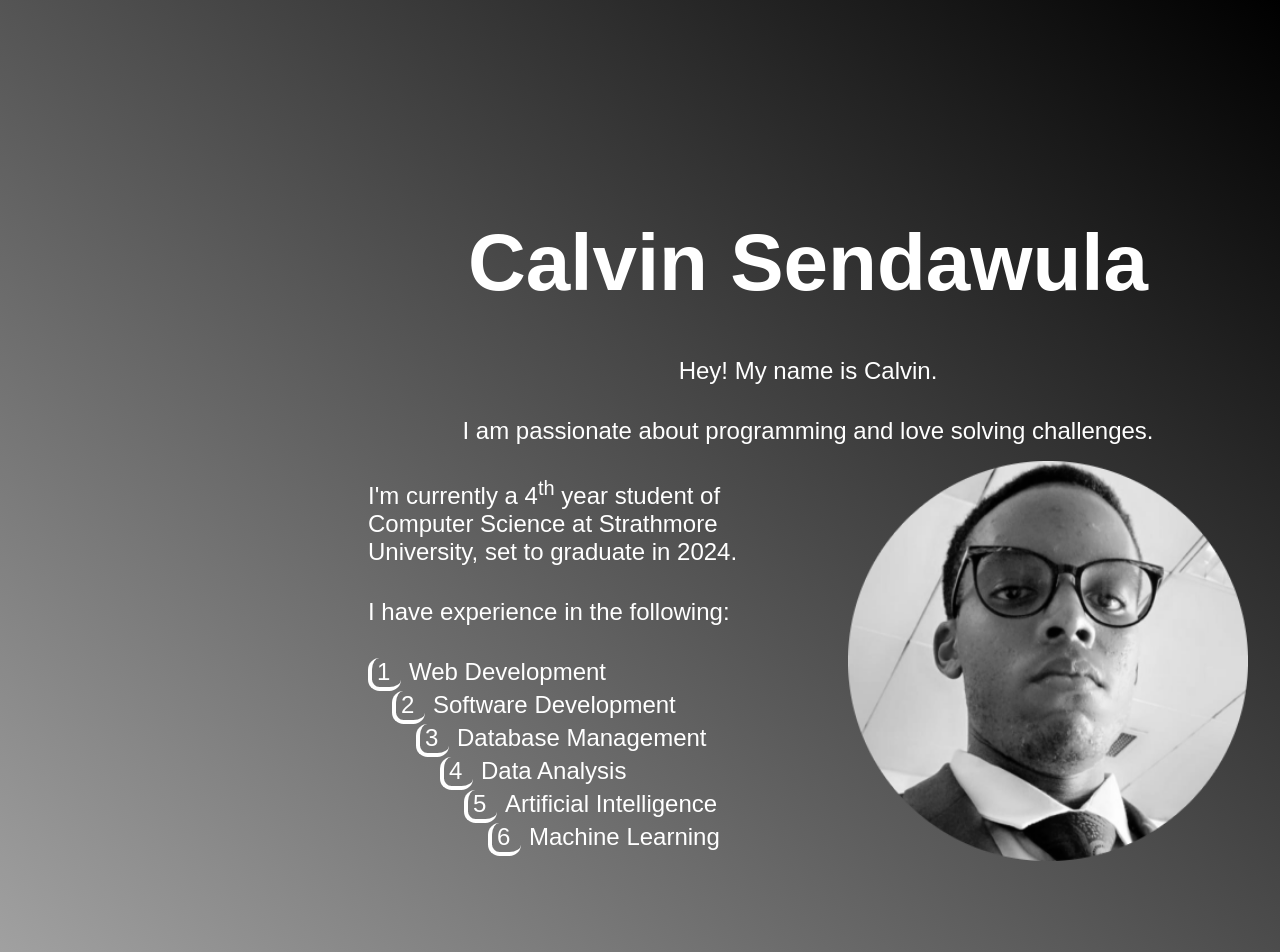
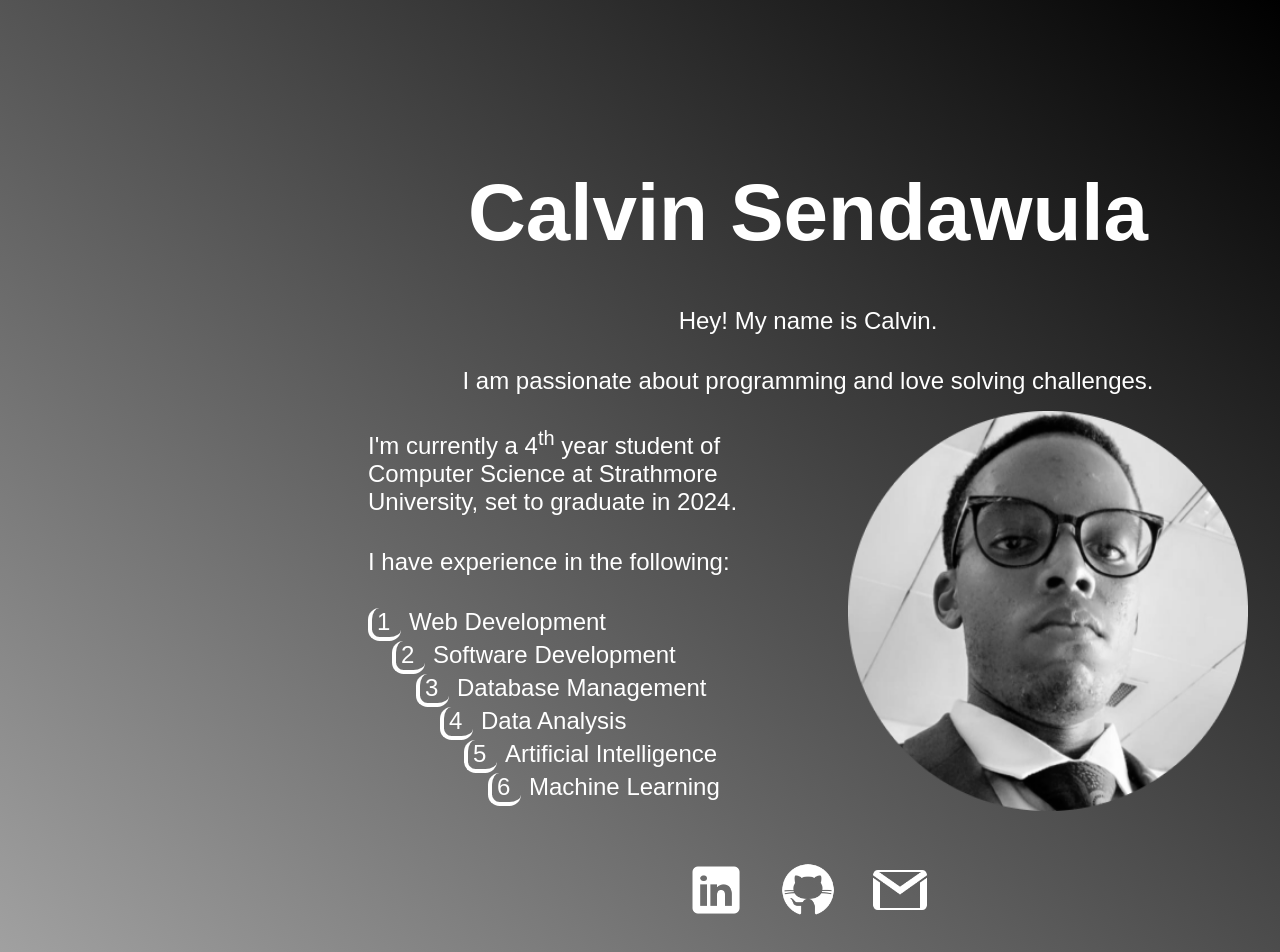
Before and after one commit to calvinsendawula/estdev-react-e-portfolio, a JavaScript app: page / in a window 1280 px wide. Shown: the top 952 px of the page. Built offline with nearby package versions, Linux system fonts and the light colour scheme; the HTML template or start-up script is replaced by a standard one.

Commit message:
feat: add social links to main section

```diff
--- a/src/App.js
+++ b/src/App.js
@@ -2,6 +2,7 @@ import MyName from "./components/my-name";
 import Greeting from "./components/greeting";
 import ShortIntro from "./components/short-intro";
 import SkillsSection from "./components/skills-section";
+import SocialLinks from "./components/social-links";
 
 function App() {
   return (
@@ -10,6 +11,7 @@ function App() {
       <Greeting />
       <ShortIntro />
       <SkillsSection />
+      <SocialLinks />
     </div>
   );
 }
--- a/src/components/social-links.js
+++ b/src/components/social-links.js
@@ -0,0 +1,21 @@
+import LinkedInIcon from '../assets/linkedin-light.png';
+import GitHubIcon from '../assets/github-light.png';
+import GmailIcon from '../assets/gmail-light.png';
+
+const SocialLinks = () => {
+    return (
+        <div className="social-links">
+            <a href="https://www.linkedin.com/in/ceejay188/" target="_blank">
+                <img src={ LinkedInIcon } id="linkedin-icon" alt="LinkedIn" />
+            </a>
+            <a href="https://github.com/calvinsendawula" target="_blank">
+                <img src={ GitHubIcon } id="github-icon" alt="GitHub" />
+            </a>
+            <a href="mailto:calvinsendawula188@gmail.com" target="_blank">
+                <img src={ GmailIcon } id="gmail-icon" alt="Email" />
+            </a>
+        </div>
+     );
+}
+
+export default SocialLinks;
--- a/src/index.css
+++ b/src/index.css
@@ -101,3 +101,16 @@ ul {
   width: 50vh;
   height: 50vh;
 }
+
+.social-links {
+  width: 30vh;
+  display: flex;
+  flex-direction: row;
+  justify-content: space-between;
+  margin-top: 5vh;
+}
+
+.social-links img {
+  width: 7vh;
+  height: 7vh;
+}
```
